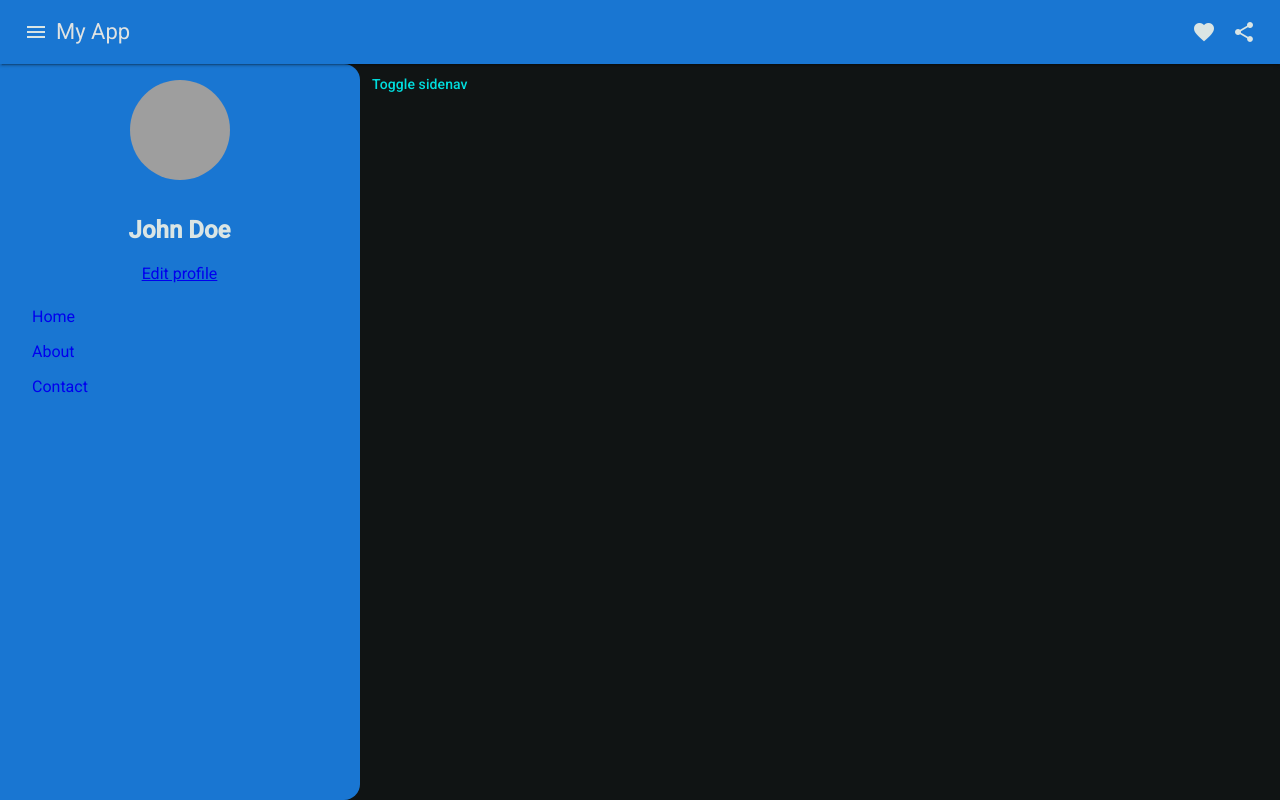
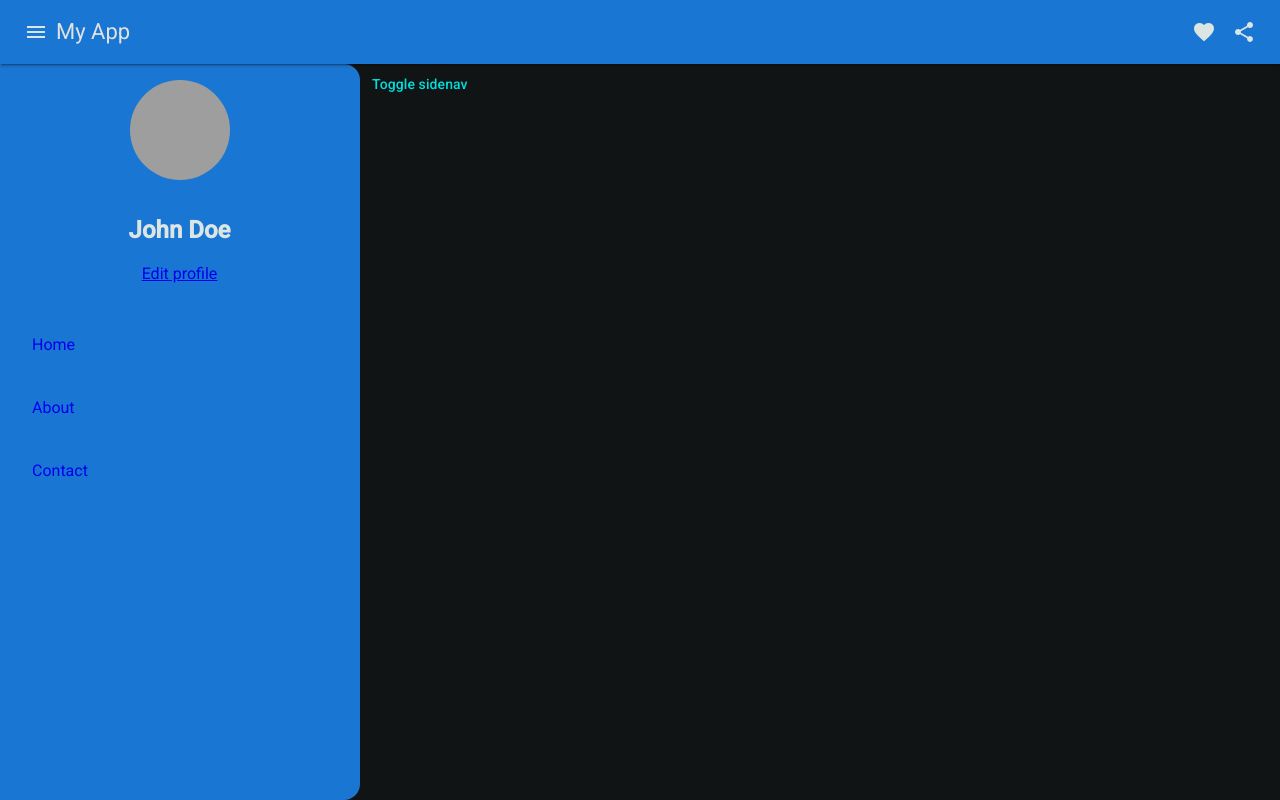
Before and after one commit to sijilsasidharan/Angular-19, an Angular app: page / in a window 1280 px wide. Both pictures are taken after a click on the button "menu". Built offline with nearby package versions, Linux system fonts and the light colour scheme; grey boxes are pictures that could not be loaded.

Commit message:
Mat Icon added in sidenav content

```diff
--- a/src/app/core/sidenav/sidenav-content/sidenav-content.component.html
+++ b/src/app/core/sidenav/sidenav-content/sidenav-content.component.html
@@ -8,7 +8,10 @@
   <a href="#">Edit profile</a>
   <div class="menu">
     @for (item of menuItems; track item.name) {
-    <a class="menu-item" href="#">{{ item.name }}</a>
+    <div>
+      <mat-icon></mat-icon>
+      <a class="menu-item" href="#">{{ item.name }}</a>
+    </div>
     }
   </div>
 </div>
--- a/src/app/core/sidenav/sidenav-content/sidenav-content.component.ts
+++ b/src/app/core/sidenav/sidenav-content/sidenav-content.component.ts
@@ -1,8 +1,9 @@
 import { Component } from '@angular/core';
+import { MatIconModule } from '@angular/material/icon';
 
 @Component({
   selector: 'app-sidenav-content',
-  imports: [],
+  imports: [MatIconModule],
   templateUrl: './sidenav-content.component.html',
   styleUrl: './sidenav-content.component.scss',
 })
```
